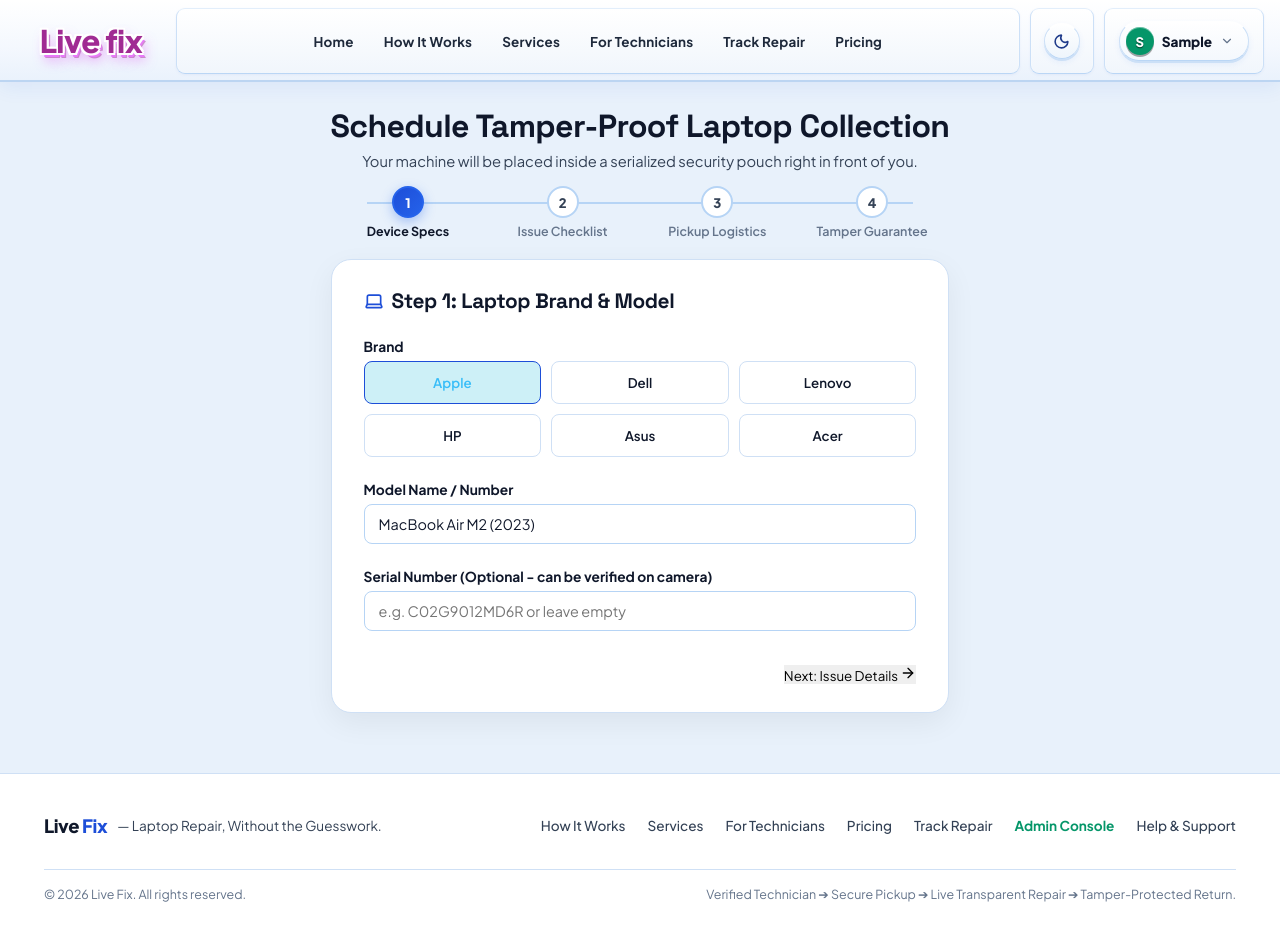
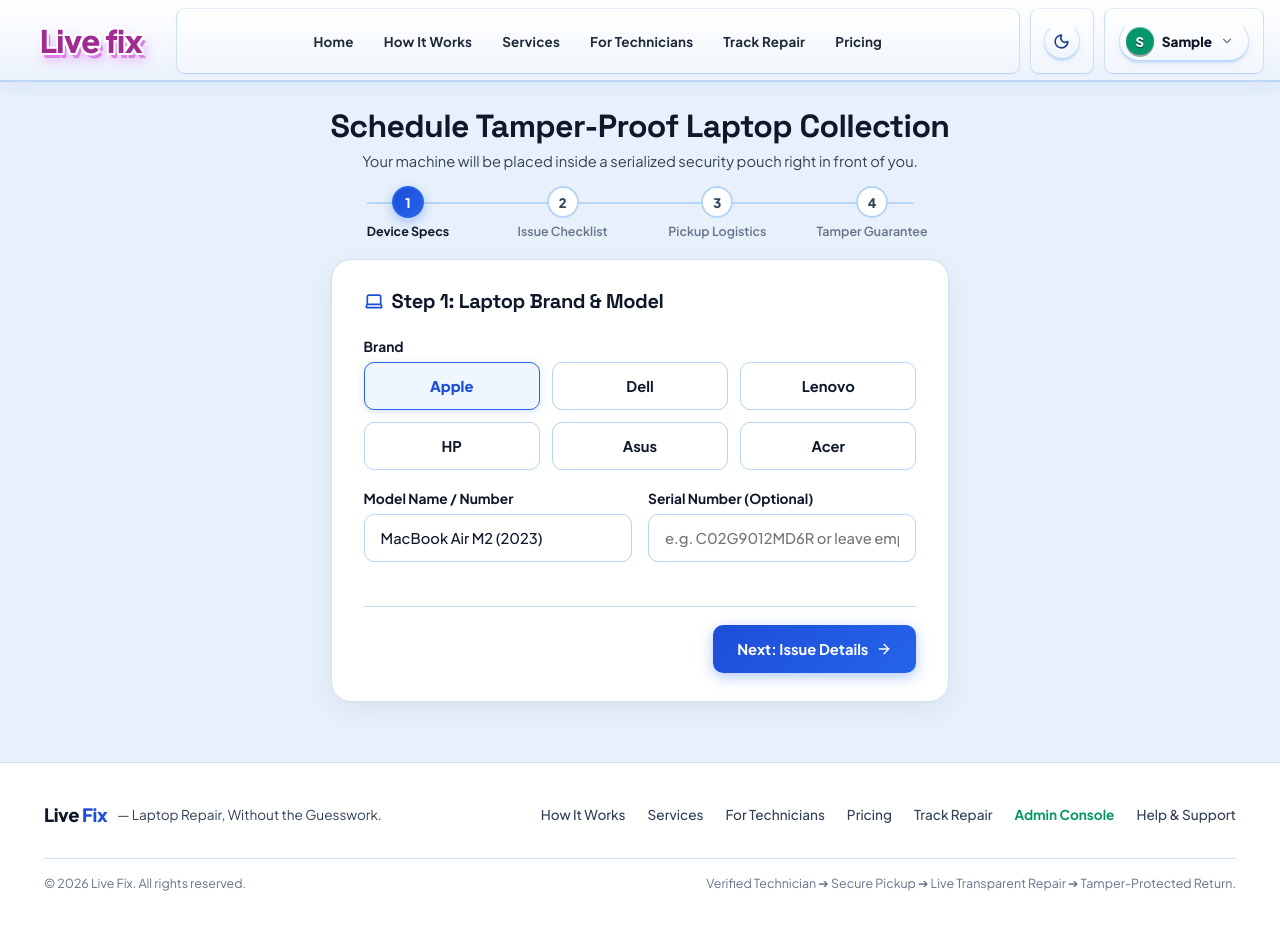
Before and after one commit to shabber0309/hello, a React (Vite) app in the folder frontend/: page /book in a window 1280 px wide. Built offline with nearby package versions, Linux system fonts and the light colour scheme; sample sign-in values are in the browser's storage.

Commit message:
style(book-repair): unify form layout with 48px height rhythm and 2-column balanced grid

```diff
--- a/frontend/src/pages/customer/BookRepair.css
+++ b/frontend/src/pages/customer/BookRepair.css
@@ -116,31 +116,92 @@
   box-shadow: 0 10px 30px rgba(0, 0, 0, 0.06);
 }
 
-/* Form Controls */
+/* Brands Grid - Same Height & Width */
+.book-brands-grid {
+  display: grid;
+  grid-template-columns: repeat(3, 1fr);
+  gap: 12px;
+  width: 100%;
+}
+
+.book-brand-btn {
+  height: 48px;
+  display: flex;
+  align-items: center;
+  justify-content: center;
+  border-radius: 10px;
+  background: var(--bg-surface-elevated, #ffffff);
+  border: 1.5px solid var(--border-medium, #cbd5e1);
+  color: var(--text-main, #1e293b);
+  font-weight: 700;
+  font-size: 0.92rem;
+  cursor: pointer;
+  transition: all 0.18s ease;
+  width: 100%;
+  box-sizing: border-box;
+}
+
+.book-brand-btn:hover {
+  border-color: #2563eb;
+  background: #f8faff;
+  color: #1d4ed8;
+}
+
+.book-brand-btn-active {
+  background: #eff6ff !important;
+  border-color: #2563eb !important;
+  color: #1d4ed8 !important;
+  font-weight: 800 !important;
+  box-shadow: 0 2px 8px rgba(37, 99, 235, 0.18);
+}
+
+/* 2-Column Balanced Form Grid */
+.book-form-grid-2 {
+  display: grid;
+  grid-template-columns: repeat(2, 1fr);
+  gap: 16px;
+  width: 100%;
+}
+
+@media (max-width: 640px) {
+  .book-form-grid-2 {
+    grid-template-columns: 1fr;
+  }
+}
+
+/* Form Controls - Standard 48px Height */
 .form-label {
   display: block;
   font-size: 0.86rem;
   font-weight: 700;
-  color: var(--text-main);
-  margin-bottom: 6px;
+  color: var(--text-main, #1e293b);
+  margin-bottom: 7px;
 }
 
 .form-input {
   display: block;
   width: 100%;
-  padding: 10px 14px;
-  border-radius: 8px;
-  border: 1px solid var(--border-medium);
+  height: 48px;
+  padding: 0 16px;
+  border-radius: 10px;
+  border: 1.5px solid var(--border-medium, #cbd5e1);
   background: var(--bg-surface-elevated, #ffffff);
-  color: var(--text-main);
-  font-size: 0.9rem;
+  color: var(--text-main, #0f172a);
+  font-size: 0.92rem;
+  font-weight: 500;
   box-sizing: border-box;
   outline: none;
   transition: all 0.18s ease;
 }
 
+textarea.form-input {
+  height: auto;
+  min-height: 96px;
+  padding: 12px 16px;
+}
+
 .form-input:focus {
-  border-color: var(--primary);
+  border-color: #2563eb;
   box-shadow: 0 0 0 3px rgba(37, 99, 235, 0.15);
 }
 
@@ -152,35 +213,6 @@
   gap: 8px;
   color: var(--text-main);
   margin: 0 0 20px;
-}
-
-/* Brands Grid */
-.book-brands-grid {
-  display: grid;
-  grid-template-columns: repeat(auto-fit, minmax(110px, 1fr));
-  gap: 10px;
-  margin-top: 6px;
-}
-
-.book-brand-btn {
-  padding: 12px;
-  border-radius: 8px;
-  background: var(--bg-surface-elevated);
-  border: 1px solid var(--border-light);
-  color: var(--text-main);
-  font-weight: 600;
-  cursor: pointer;
-  transition: all 0.2s ease;
-}
-
-.book-brand-btn:hover {
-  border-color: var(--primary);
-}
-
-.book-brand-btn-active {
-  background: rgba(0, 164, 228, 0.15) !important;
-  border-color: var(--primary) !important;
-  color: var(--primary) !important;
 }
 
 /* Issue List */
@@ -196,19 +228,90 @@
   gap: 14px;
   padding: 14px 18px;
   border-radius: 12px;
-  background: var(--bg-surface-elevated);
-  border: 1px solid var(--border-light);
+  background: var(--bg-surface-elevated, #ffffff);
+  border: 1.5px solid var(--border-medium, #cbd5e1);
   cursor: pointer;
   transition: all 0.2s ease;
 }
 
 .book-issue-item:hover {
-  border-color: var(--primary);
+  border-color: #2563eb;
 }
 
 .book-issue-item-active {
-  background: rgba(0, 164, 228, 0.12) !important;
-  border-color: var(--primary) !important;
+  background: #eff6ff !important;
+  border-color: #2563eb !important;
+}
+
+/* Action Buttons - Standard 48px Height */
+.btn-action {
+  display: inline-flex;
+  align-items: center;
+  justify-content: center;
+  gap: 8px;
+  height: 48px;
+  padding: 0 24px;
+  border-radius: 10px;
+  background: linear-gradient(135deg, #1d4ed8 0%, #2563eb 100%);
+  color: #ffffff;
+  font-weight: 700;
+  font-size: 0.92rem;
+  border: none;
+  cursor: pointer;
+  box-shadow: 0 4px 14px rgba(37, 99, 235, 0.35);
+  transition: all 0.2s ease;
+}
+
+.btn-action:hover {
+  background: linear-gradient(135deg, #1e40af 0%, #1d4ed8 100%);
+  transform: translateY(-1px);
+  box-shadow: 0 6px 18px rgba(37, 99, 235, 0.45);
+}
+
+.btn-neutral {
+  display: inline-flex;
+  align-items: center;
+  justify-content: center;
+  gap: 8px;
+  height: 48px;
+  padding: 0 20px;
+  border-radius: 10px;
+  background: #f1f5f9;
+  color: #334155;
+  font-weight: 700;
+  font-size: 0.92rem;
+  border: 1.5px solid #cbd5e1;
+  cursor: pointer;
+  transition: all 0.2s ease;
+}
+
+.btn-neutral:hover {
+  background: #e2e8f0;
+  color: #0f172a;
+}
+
+.btn-verified {
+  display: inline-flex;
+  align-items: center;
+  justify-content: center;
+  gap: 8px;
+  height: 48px;
+  padding: 0 28px;
+  border-radius: 10px;
+  background: linear-gradient(135deg, #059669 0%, #10b981 100%);
+  color: #ffffff;
+  font-weight: 800;
+  font-size: 0.95rem;
+  border: none;
+  cursor: pointer;
+  box-shadow: 0 4px 14px rgba(16, 185, 129, 0.35);
+  transition: all 0.2s ease;
+}
+
+.btn-verified:hover {
+  background: linear-gradient(135deg, #047857 0%, #059669 100%);
+  transform: translateY(-1px);
+  box-shadow: 0 6px 18px rgba(16, 185, 129, 0.45);
 }
 
 /* Stepper Actions Footer */
@@ -216,9 +319,9 @@
   display: flex;
   justify-content: space-between;
   align-items: center;
-  margin-top: 32px;
-  padding-top: 20px;
-  border-top: 1px solid var(--border-light);
+  margin-top: 24px;
+  padding-top: 18px;
+  border-top: 1px solid var(--border-light, #e2e8f0);
 }
 
 /* Responsive */
@@ -232,4 +335,7 @@
   .book-step-label {
     display: none;
   }
+  .book-brands-grid {
+    grid-template-columns: repeat(2, 1fr);
+  }
 }
--- a/frontend/src/pages/customer/BookRepair.jsx
+++ b/frontend/src/pages/customer/BookRepair.jsx
@@ -131,27 +131,20 @@ export default function BookRepair({ onBookingSuccess, onCancel }) {
       <div className="book-card-container">
         {/* STEP 1: DEVICE SPECS */}
         {step === 1 && (
-          <div style={{ display: 'flex', flexDirection: 'column', gap: '24px' }}>
-            <h3 style={{ fontSize: '1.3rem', fontWeight: 700, display: 'flex', alignItems: 'center', gap: '8px' }}>
+          <div style={{ display: 'flex', flexDirection: 'column', gap: '20px' }}>
+            <h3 style={{ fontSize: '1.25rem', fontWeight: 800, display: 'flex', alignItems: 'center', gap: '8px', color: 'var(--text-main)', margin: '0 0 4px' }}>
               <Laptop size={20} color="var(--primary)" /> Step 1: Laptop Brand & Model
             </h3>
 
             <div>
               <label className="form-label">Brand</label>
-              <div style={{ display: 'grid', gridTemplateColumns: 'repeat(3, 1fr)', gap: '10px' }}>
+              <div className="book-brands-grid">
                 {popularBrands.map((b) => (
                   <button
                     key={b}
                     type="button"
                     onClick={() => setFormData({ ...formData, laptop_brand: b })}
-                    style={{
-                      padding: '12px',
-                      borderRadius: '8px',
-                      background: formData.laptop_brand === b ? 'rgba(6, 182, 212, 0.2)' : 'var(--bg-input)',
-                      border: `1px solid ${formData.laptop_brand === b ? 'var(--primary)' : 'var(--border-light)'}`,
-                      color: formData.laptop_brand === b ? '#38bdf8' : 'var(--text-main)',
-                      fontWeight: 600
-                    }}
+                    className={`book-brand-btn ${formData.laptop_brand === b ? 'book-brand-btn-active' : ''}`}
                   >
                     {b}
                   </button>
@@ -159,19 +152,20 @@ export default function BookRepair({ onBookingSuccess, onCancel }) {
               </div>
             </div>
 
+            <div className="book-form-grid-2">
               <div>
                 <label className="form-label">Model Name / Number</label>
                 <input
                   type="text"
                   className="form-input"
-                placeholder="e.g. MacBook Pro M2, XPS 15 9520, ThinkPad X1 Carbon"
+                  placeholder="e.g. MacBook Air M2, ThinkPad X1, XPS 15"
                   value={formData.laptop_model}
                   onChange={(e) => setFormData({ ...formData, laptop_model: e.target.value })}
                 />
               </div>
 
               <div>
-              <label className="form-label">Serial Number (Optional - can be verified on camera)</label>
+                <label className="form-label">Serial Number (Optional)</label>
                 <input
                   type="text"
                   className="form-input"
@@ -180,8 +174,10 @@ export default function BookRepair({ onBookingSuccess, onCancel }) {
                   onChange={(e) => setFormData({ ...formData, serial_number: e.target.value })}
                 />
               </div>
+            </div>
 
-            <div style={{ display: 'flex', justifyContent: 'flex-end', marginTop: '10px' }}>
+            <div className="book-actions-footer">
+              <div />
               <button
                 type="button"
                 onClick={() => setStep(2)}
@@ -283,7 +279,7 @@ export default function BookRepair({ onBookingSuccess, onCancel }) {
               <MapPin size={20} color="var(--primary)" /> Step 3: Doorstep Pickup Slot & Address
             </h3>
 
-            <div className="grid-2">
+            <div className="book-form-grid-2">
               <div>
                 <label className="form-label">City</label>
                 <select
@@ -322,7 +318,7 @@ export default function BookRepair({ onBookingSuccess, onCancel }) {
               />
             </div>
 
-            <div style={{ display: 'flex', justifyContent: 'space-between', marginTop: '10px' }}>
+            <div className="book-actions-footer">
               <button
                 type="button"
                 onClick={() => setStep(2)}
```
Lines whose indentation alone changed are shown as unchanged.
